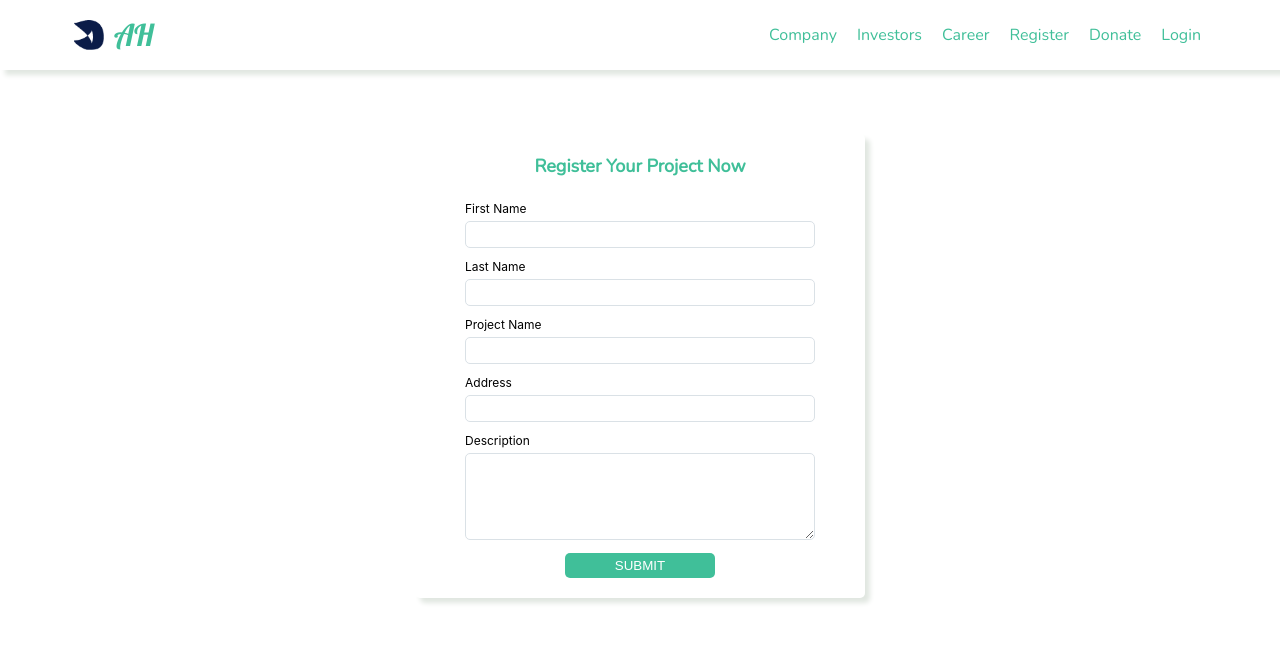
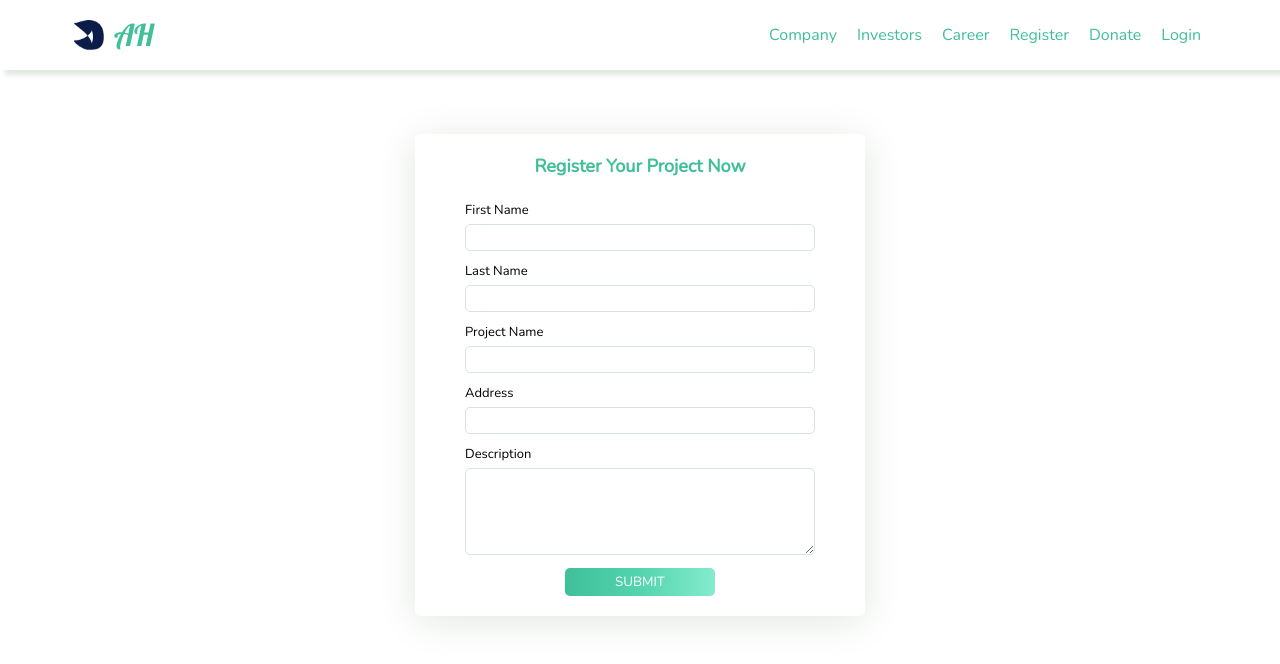
Before and after one commit to zainabsuleiman/empowering, a React (Create React App) app: page / in a window 1280 px wide. Shown: the top 664 px of the page. Built offline with nearby package versions, Linux system fonts and the light colour scheme.

Commit message:
Changing the button background

```diff
--- a/src/ui/components/signinForm/signin.css
+++ b/src/ui/components/signinForm/signin.css
@@ -6,7 +6,7 @@
     width: 450px;
     padding: 20px 50px;
     border-radius: 5px;
-    box-shadow: 5px 5px 5px rgb(225, 231, 225);
+    box-shadow: 0px 5px 40px rgb(225, 231, 225);
 }
 #signin h1{
     font-family: 'Gill Sans', 'Gill Sans MT', Calibri, 'Trebuchet MS', sans-serif;
@@ -24,6 +24,8 @@
 #signin label{
     font-size: 12px;
     margin: 5px 0;
+    font-family: var(--font);
+    font-size: 13px;
 }
 #signin input,#signin textarea{
     padding: 5px;
@@ -38,5 +40,7 @@
     border-radius: 5px;
     color: white;
     border: none;
+    font-family: var(--font);
     background-color: var(--primaryColor);
+    background-image: linear-gradient(to right, hsl(162, 50%, 50%),hsl(162, 60%, 58%),hsl(162, 73%, 72%));
 }
```
